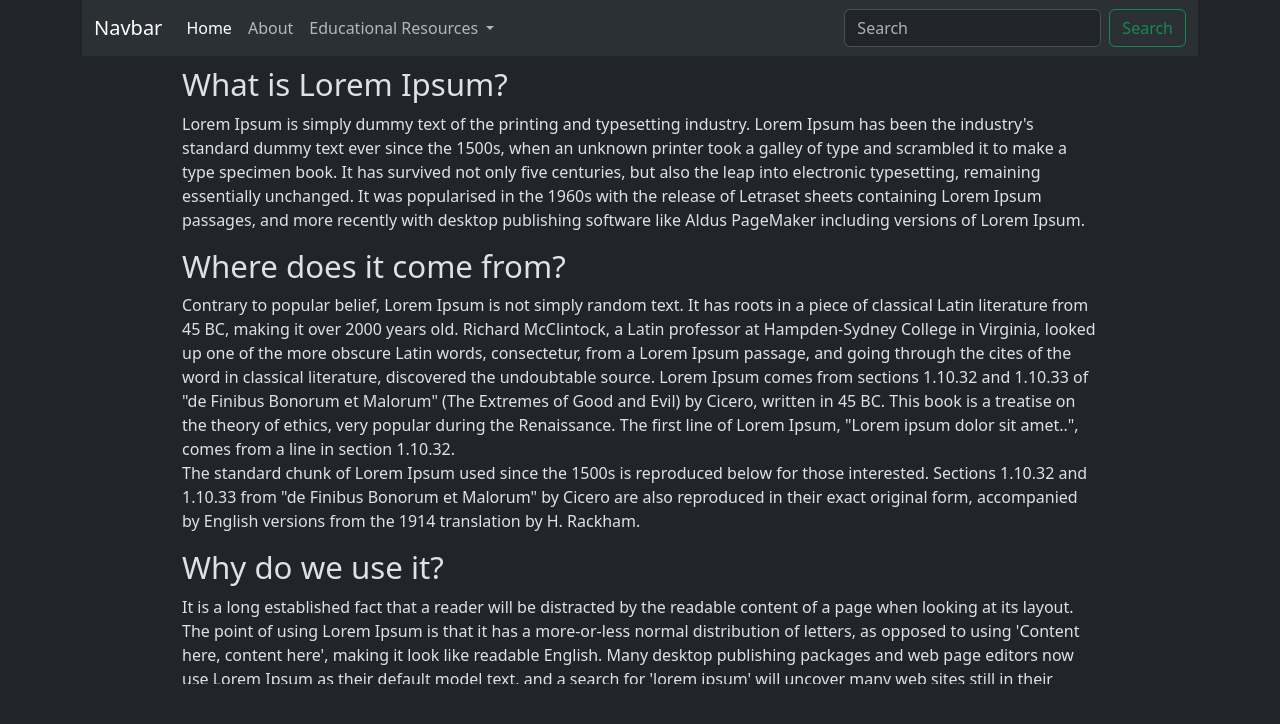
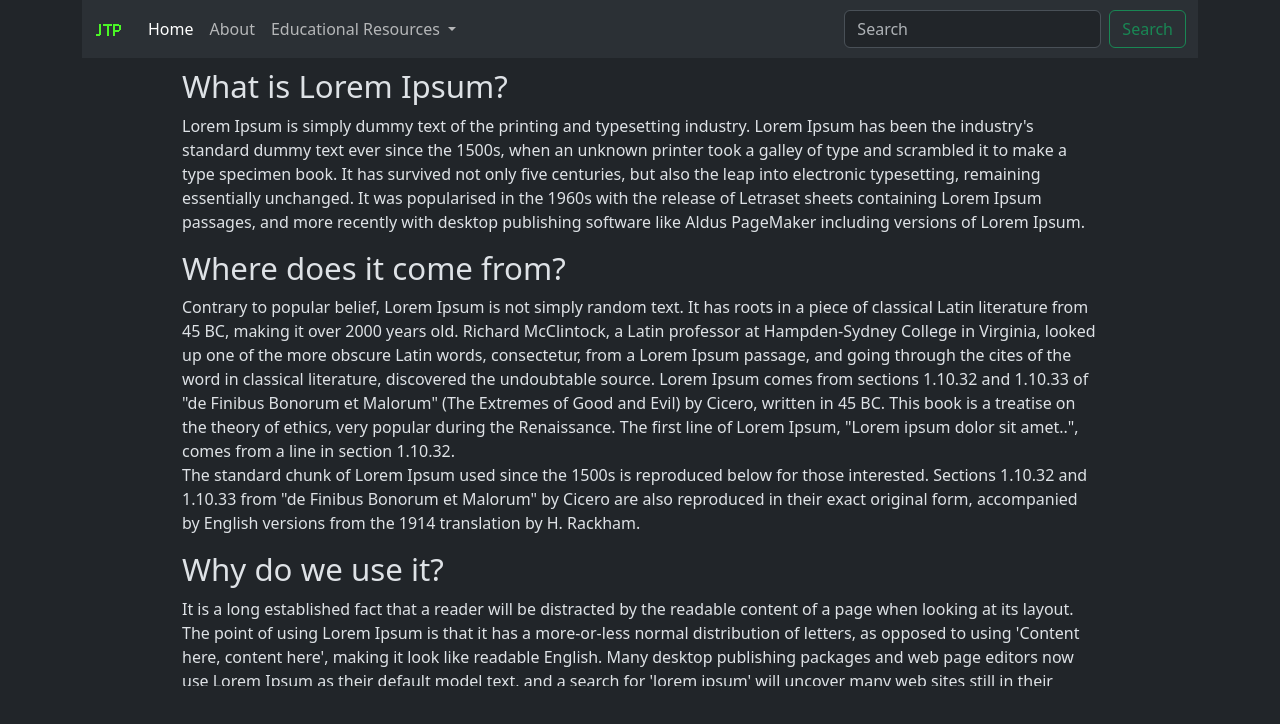
Before and after one commit to joeperry8080/jtperry.net, a website: page index.html in a window 1280 px wide. Drawn offline with nearby package versions, Linux system fonts and the light colour scheme.

Commit message:
added navbar-image

```diff
--- a/index.html
+++ b/index.html
@@ -12,7 +12,8 @@
     <div class="container-sm">
     <nav class="navbar navbar-expand-lg bg-body-tertiary">
         <div class="container-fluid">
-            <a class="navbar-brand" href="#">Navbar</a>
+            <a class="navbar-brand" href="#"><img src="./assets/navbar-jtp.png" width="30" height="30" alt="JTP">
+            </a>
             <button class="navbar-toggler" type="button" data-bs-toggle="collapse"
                         data-bs-target="#navbarSupportedContent" aria-controls="navbarSupportedContent"
                         ria-expanded="false" aria-label="Toggle navigation">
```
Also changed, not shown: assets/navbar-jtp.png (added).
